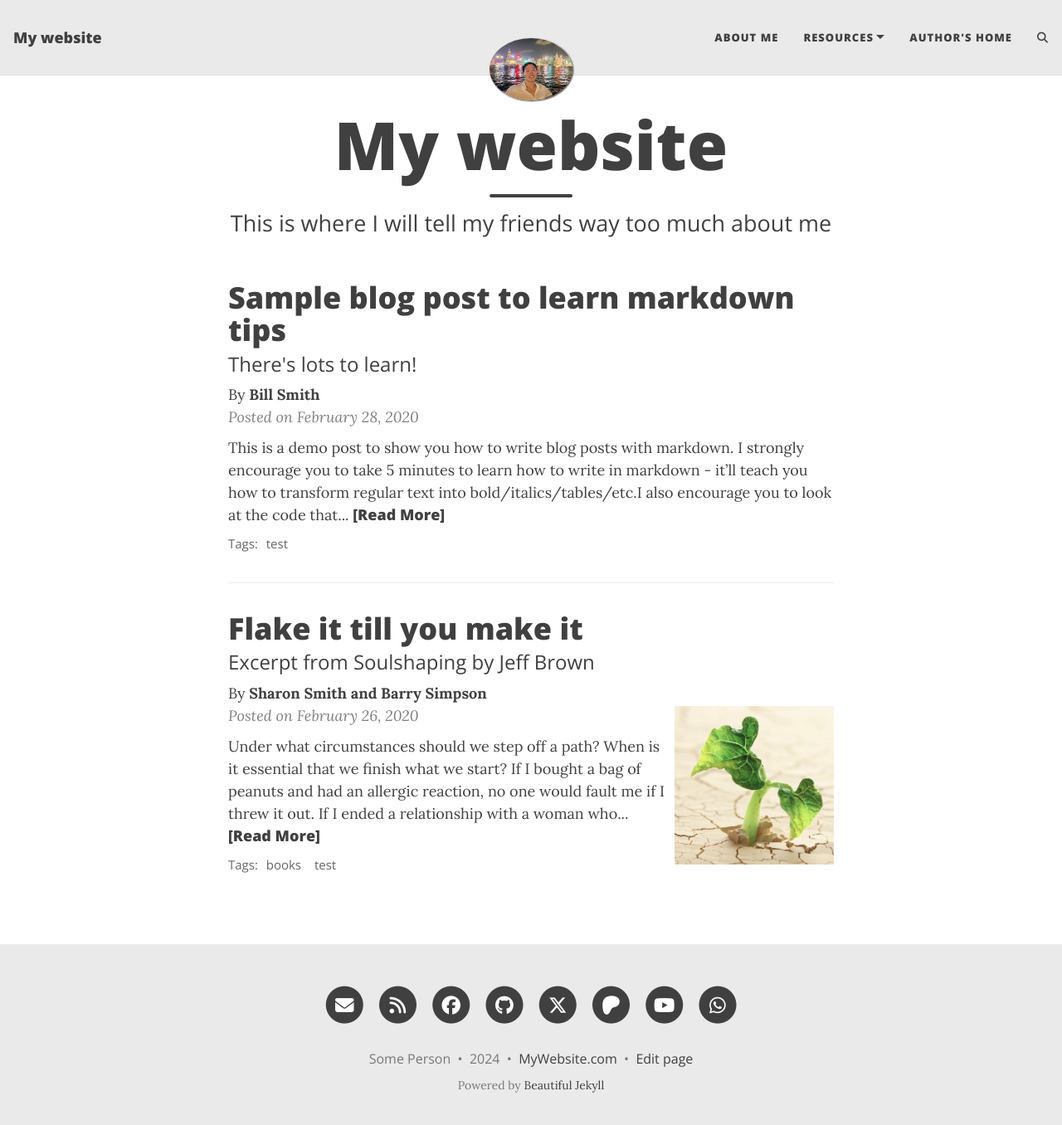
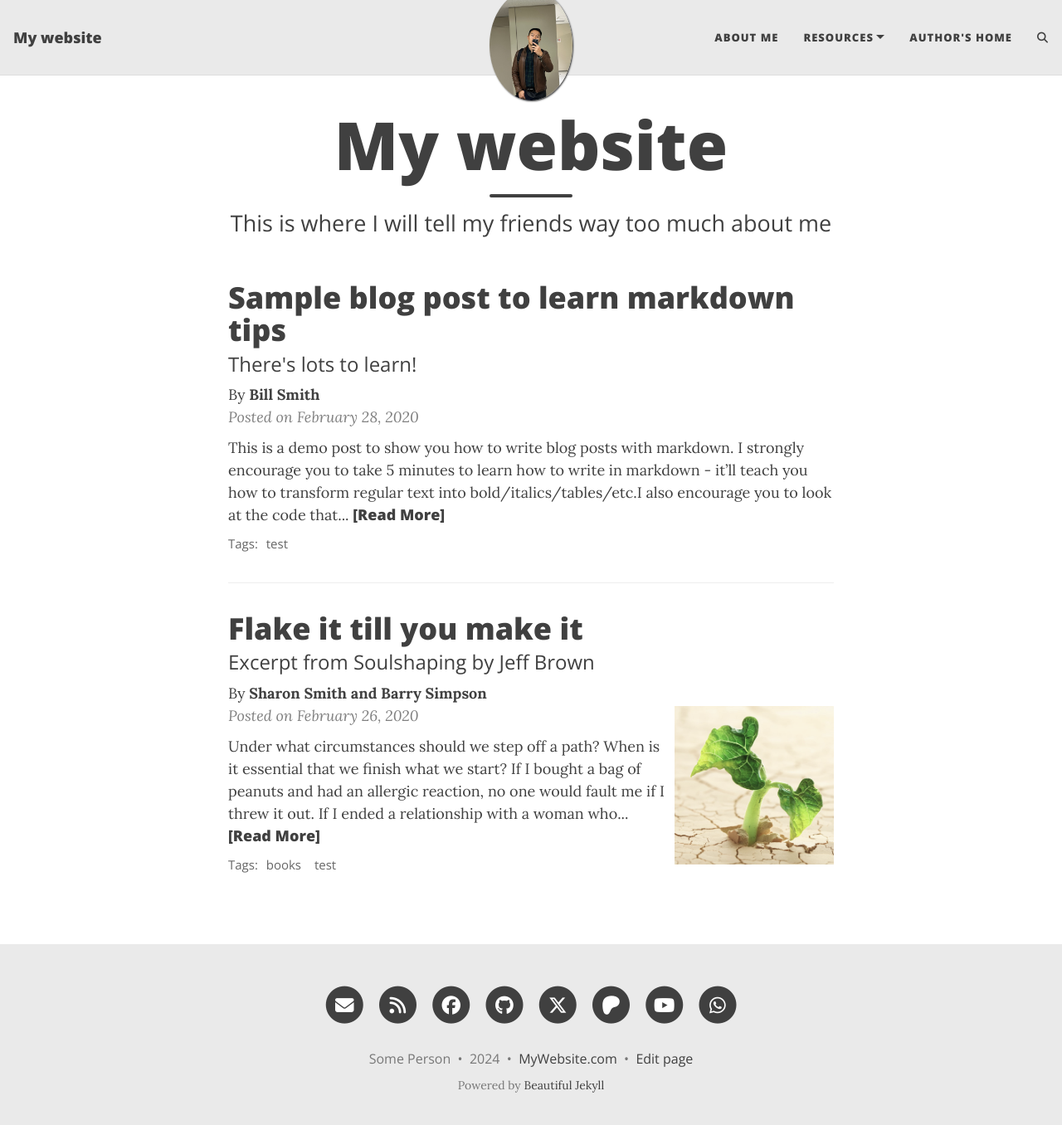
Before and after one commit to supersize/myblog, a Jekyll site: the page built from index.html, in a window 1280 px wide and 1369 px high. Shown: the top 1356 px of the window at 83% size. Built offline with Jekyll 4.4.1, drawn with Linux system fonts in a browser that asks for light colours; the list of posts is cut into pages by our own code; comment, search, counter and statistics services are not loaded.

Commit message:
profile pic changed.

```diff
--- a/_config.yml
+++ b/_config.yml
@@ -33,7 +33,7 @@ navbar-links:
 # Image to show in the navigation bar - works best with a square image
 # Remove this parameter if you don't want an image in the navbar
 #avatar: "/assets/img/avatar-icon.png"
-avatar: "/assets/img/jhk_HK_01.jpg"
+avatar: "/assets/img/myself.jpg"
 
 # By default, the image is cut into a circle. You can disable this behaviour by setting 'round-avatar: false'
 round-avatar: true
```
Also changed, not shown: assets/img/myself.jpg (added).
